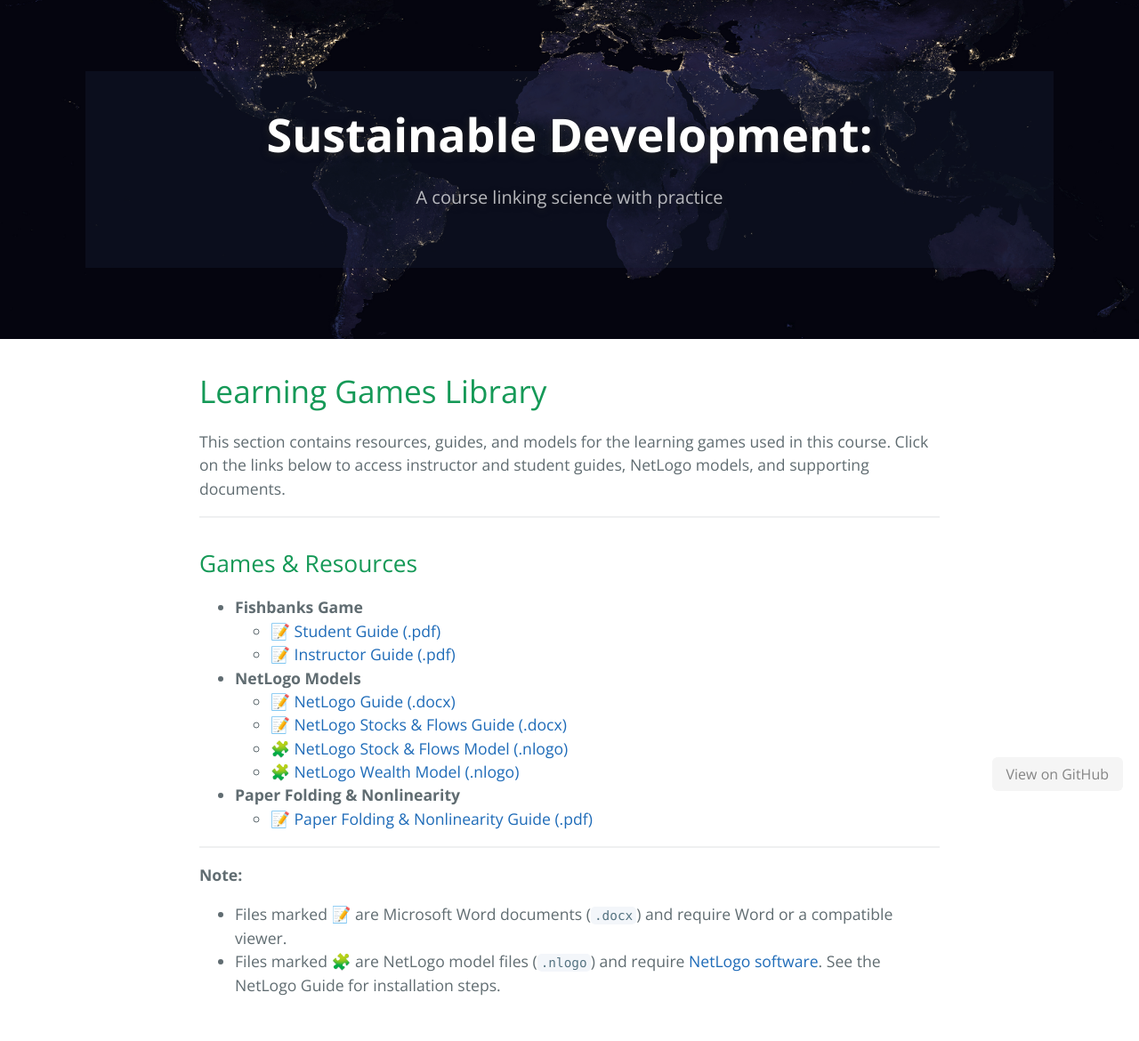
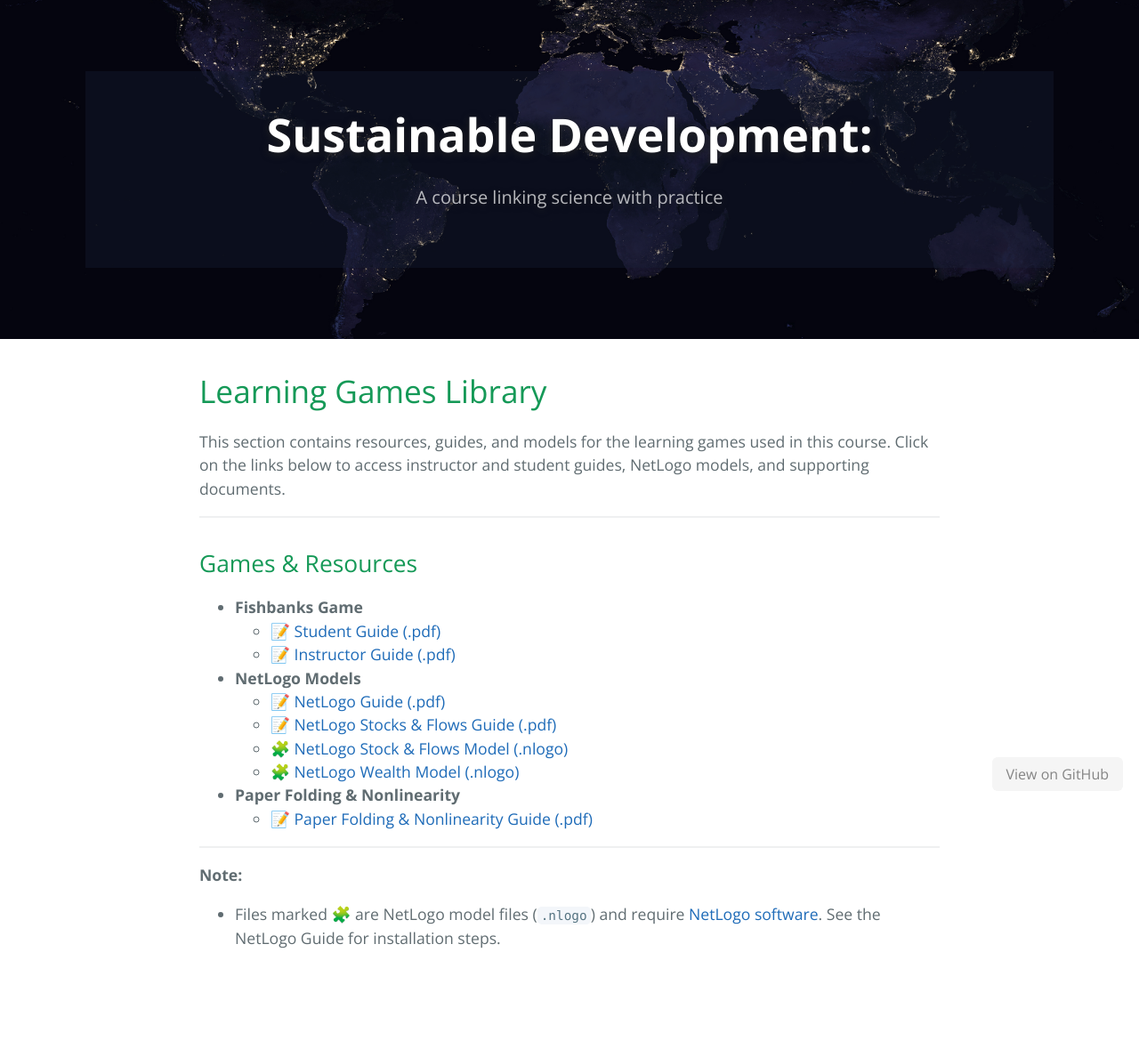
Before and after one commit to agharley/sustdev, a Jekyll site: the page built from course-library/learning-games/index.md, in a window 1280 px wide. Shown: the whole page at 89% size. Built offline with Jekyll 4.4.1, drawn with Linux system fonts in a browser that asks for light colours; our own code applies the rules of GitHub Pages for plain Markdown files; after the commit the page ends 1117 px from its top, so only the background shows below that.

Commit message:
fixing learning games to pdfs

```diff
--- a/course-library/learning-games/index.md
+++ b/course-library/learning-games/index.md
@@ -11,8 +11,8 @@ This section contains resources, guides, and models for the learning games used
   - 📝 [Instructor Guide (.pdf)](fishbanks-instructors.pdf)
 
 - **NetLogo Models**
-  - 📝 [NetLogo Guide (.docx)](netlogo-guide-v2.docx)
-  - 📝 [NetLogo Stocks & Flows Guide (.docx)](netlogo-stocks-flows.docx)
+  - 📝 [NetLogo Guide (.pdf)](netlogo-guide-v2.pdf)
+  - 📝 [NetLogo Stocks & Flows Guide (.pdf)](netlogo-stocks-flows.pdf)
   - 🧩 [NetLogo Stock & Flows Model (.nlogo)](Netlogo%20Stock...lows%20v6.nlogo)
   - 🧩 [NetLogo Wealth Model (.nlogo)](Netlogo%20Wealt...ted%20v3b.nlogo)
 
@@ -22,5 +22,4 @@ This section contains resources, guides, and models for the learning games used
 ---
 
 **Note:**
-- Files marked 📝 are Microsoft Word documents (`.docx`) and require Word or a compatible viewer.
 - Files marked 🧩 are NetLogo model files (`.nlogo`) and require [NetLogo software](https://ccl.northwestern.edu/netlogo/). See the NetLogo Guide for installation steps.
```
Also changed, not shown: 5 other files.
